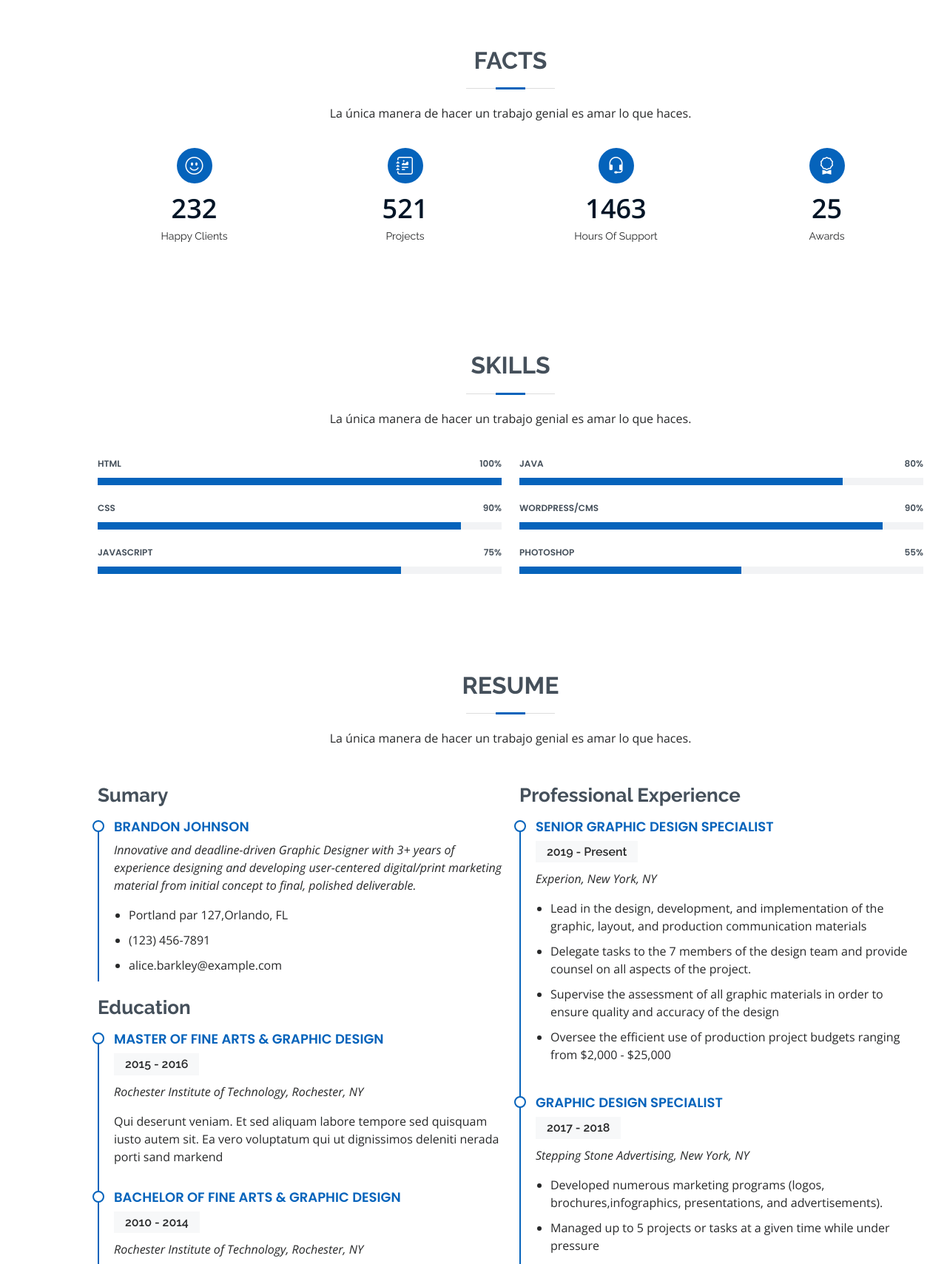
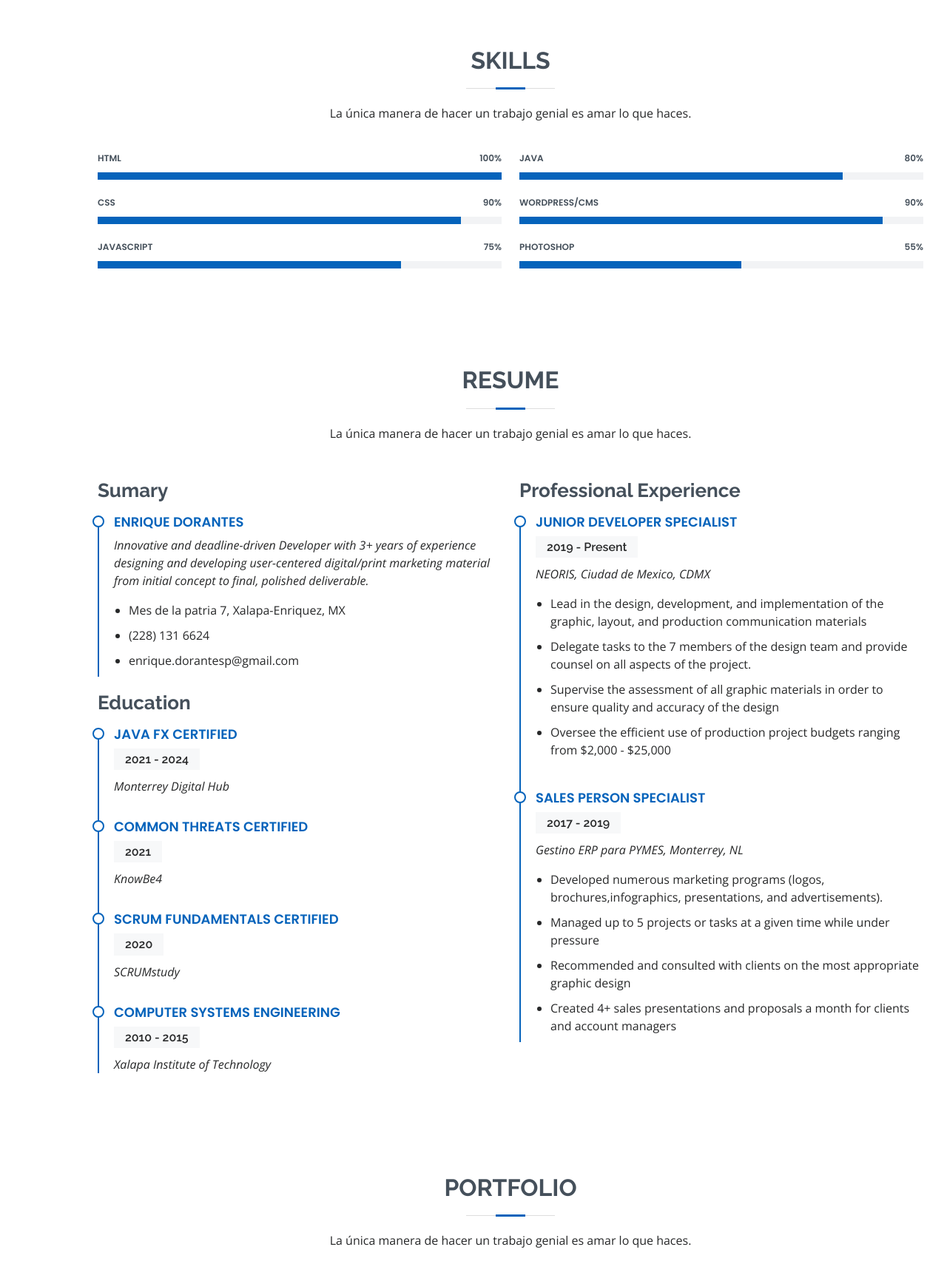
Before and after one commit to enriquedorantesp/MyResume, a plain HTML site: page index.html in a window 1280 px wide. Shown: the part 1481-3190 px from the top of the page at 74% size. Drawn offline with nearby package versions, Linux system fonts and the light colour scheme.

Commit message:
Delete CNAME

```diff
--- a/index.html
+++ b/index.html
@@ -60,7 +60,7 @@
   <section id="hero" class="d-flex flex-column justify-content-center">
     <div class="container" data-aos="zoom-in" data-aos-delay="100">
       <h1>ISC. Enrique Dorantes</h1>
-      <p>I'm <span class="typed" data-typed-items="Designer, Developer, Freelancer, Photographer"></span></p>
+      <p>I'm <span class="typed" data-typed-items="Designer, Developer, Freelancer, Entrepreneur"></span></p>
       <div class="social-links">
         <a href="#" class="twitter"><i class="bx bxl-twitter"></i></a>
         <a href="#" class="facebook"><i class="bx bxl-facebook"></i></a>
@@ -87,22 +87,22 @@
             <img src="src/assets/img/profile-img.jpg" class="img-fluid" alt="">
           </div>
           <div class="col-lg-8 pt-4 pt-lg-0 content">
-            <h3>Developer Java Fullstack &amp; Web Developer.</h3>
+            <h3>Java Fullstack &amp; Web Developer.</h3>
             <p class="fst-italic">
               Think Different.
             </p>
             <div class="row">
               <div class="col-lg-6">
                 <ul>
-                  <li><i class="bi bi-chevron-right"></i> <strong>Birthday:</strong> <span>11 Nov 1988</span></li>
-                  <li><i class="bi bi-chevron-right"></i> <strong>Website:</strong> <span>https://enriquedorantesp.github.io/MyResume/</span></li>
+                  <li><i class="bi bi-chevron-right"></i> <strong>Birthday:</strong> <span>11 November 1988</span></li>
+                  <li><i class="bi bi-chevron-right"></i> <strong>Website:</strong> <span><p><a href="https://enriquedorantesp.github.io/MyResume/">My Resumen</a></p></span></li>
                   <li><i class="bi bi-chevron-right"></i> <strong>Phone:</strong> <span>+52 228 131 6624</span></li>
                   <li><i class="bi bi-chevron-right"></i> <strong>City:</strong> <span>Xalapa, Mexico</span></li>
                 </ul>
               </div>
               <div class="col-lg-6">
                 <ul>
-                  <li><i class="bi bi-chevron-right"></i> <strong>Age:</strong> <span>34</span></li>
+                  <li><i class="bi bi-chevron-right"></i> <strong>Age:</strong> <span>35</span></li>
                   <li><i class="bi bi-chevron-right"></i> <strong>Degree:</strong> <span>Engineer</span></li>
                   <li><i class="bi bi-chevron-right"></i> <strong>Email:</strong>
                     <span>enrique.dorantesp@gmail.com</span>
@@ -111,9 +111,7 @@
                 </ul>
               </div>
             </div>
-            <p>
-              La innovación distingue un líder de un seguidor.
-            </p>
+
           </div>
         </div>
 
@@ -121,56 +119,8 @@
     </section><!-- End About Section -->
 
     <!-- ======= Facts Section ======= -->
-    <section id="facts" class="facts">
-      <div class="container" data-aos="fade-up">
 
-        <div class="section-title">
-          <h2>Facts</h2>
-          <p>La única manera de hacer un trabajo genial es amar lo que haces.</p>
-        </div>
-
-        <div class="row">
-
-          <div class="col-lg-3 col-md-6">
-            <div class="count-box">
-              <i class="bi bi-emoji-smile"></i>
-              <span data-purecounter-start="0" data-purecounter-end="232" data-purecounter-duration="1"
-                class="purecounter"></span>
-              <p>Happy Clients</p>
-            </div>
-          </div>
-
-          <div class="col-lg-3 col-md-6 mt-5 mt-md-0">
-            <div class="count-box">
-              <i class="bi bi-journal-richtext"></i>
-              <span data-purecounter-start="0" data-purecounter-end="521" data-purecounter-duration="1"
-                class="purecounter"></span>
-              <p>Projects</p>
-            </div>
-          </div>
-
-          <div class="col-lg-3 col-md-6 mt-5 mt-lg-0">
-            <div class="count-box">
-              <i class="bi bi-headset"></i>
-              <span data-purecounter-start="0" data-purecounter-end="1463" data-purecounter-duration="1"
-                class="purecounter"></span>
-              <p>Hours Of Support</p>
-            </div>
-          </div>
-
-          <div class="col-lg-3 col-md-6 mt-5 mt-lg-0">
-            <div class="count-box">
-              <i class="bi bi-award"></i>
-              <span data-purecounter-start="0" data-purecounter-end="25" data-purecounter-duration="1"
-                class="purecounter"></span>
-              <p>Awards</p>
-            </div>
-          </div>
-
-        </div>
-
-      </div>
-    </section><!-- End Facts Section -->
+    <!-- End Facts Section -->
 
     <!-- ======= Skills Section ======= -->
     <section id="skills" class="skills section-bg">
@@ -257,40 +207,49 @@
           <div class="col-lg-6">
             <h3 class="resume-title">Sumary</h3>
             <div class="resume-item pb-0">
-              <h4>Brandon Johnson</h4>
-              <p><em>Innovative and deadline-driven Graphic Designer with 3+ years of experience designing and
+              <h4>Enrique Dorantes</h4>
+              <p><em>Innovative and deadline-driven Developer with 3+ years of experience designing and
                   developing user-centered digital/print marketing material from initial concept to final, polished
                   deliverable.</em></p>
               <ul>
-                <li>Portland par 127,Orlando, FL</li>
-                <li>(123) 456-7891</li>
-                <li>alice.barkley@example.com</li>
+                <li>Mes de la patria 7, Xalapa-Enriquez, MX</li>
+                <li>(228) 131 6624</li>
+                <li>enrique.dorantesp@gmail.com</li>
               </ul>
             </div>
 
             <h3 class="resume-title">Education</h3>
             <div class="resume-item">
-              <h4>Master of Fine Arts &amp; Graphic Design</h4>
-              <h5>2015 - 2016</h5>
-              <p><em>Rochester Institute of Technology, Rochester, NY</em></p>
-              <p>Qui deserunt veniam. Et sed aliquam labore tempore sed quisquam iusto autem sit. Ea vero voluptatum qui
-                ut dignissimos deleniti nerada porti sand markend</p>
+              <h4>Java FX Certified</h4>
+              <h5>2021 - 2024</h5>
+              <p><em>Monterrey Digital Hub</em></p>
+              <p> </p>
             </div>
             <div class="resume-item">
-              <h4>Bachelor of Fine Arts &amp; Graphic Design</h4>
-              <h5>2010 - 2014</h5>
-              <p><em>Rochester Institute of Technology, Rochester, NY</em></p>
-              <p>Quia nobis sequi est occaecati aut. Repudiandae et iusto quae reiciendis et quis Eius vel ratione eius
-                unde vitae rerum voluptates asperiores voluptatem Earum molestiae consequatur neque etlon sader mart
-                dila</p>
+              <h4>Common Threats Certified</h4>
+              <h5>2021</h5>
+              <p><em>KnowBe4</em></p>
+              <p> </p>
+            </div>
+            <div class="resume-item">
+              <h4>Scrum Fundamentals Certified</h4>
+              <h5>2020</h5>
+              <p><em>SCRUMstudy</em></p>
+              <p> </p>
+            </div>
+            <div class="resume-item">
+              <h4>Computer Systems Engineering</h4>
+              <h5>2010 - 2015</h5>
+              <p><em>Xalapa Institute of Technology</em></p>
+              <p> </p>
             </div>
           </div>
           <div class="col-lg-6">
             <h3 class="resume-title">Professional Experience</h3>
             <div class="resume-item">
-              <h4>Senior graphic design specialist</h4>
+              <h4>Junior Developer specialist</h4>
               <h5>2019 - Present</h5>
-              <p><em>Experion, New York, NY </em></p>
+              <p><em>NEORIS, Ciudad de Mexico, CDMX </em></p>
               <ul>
                 <li>Lead in the design, development, and implementation of the graphic, layout, and production
                   communication materials</li>
@@ -302,15 +261,15 @@
               </ul>
             </div>
             <div class="resume-item">
-              <h4>Graphic design specialist</h4>
-              <h5>2017 - 2018</h5>
-              <p><em>Stepping Stone Advertising, New York, NY</em></p>
+              <h4>Sales Person specialist</h4>
+              <h5>2017 - 2019</h5>
+              <p><em>Gestino ERP para PYMES, Monterrey, NL</em></p>
               <ul>
                 <li>Developed numerous marketing programs (logos, brochures,infographics, presentations, and
                   advertisements).</li>
                 <li>Managed up to 5 projects or tasks at a given time while under pressure</li>
                 <li>Recommended and consulted with clients on the most appropriate graphic design</li>
-                <li>Created 4+ design presentations and proposals a month for clients and account managers</li>
+                <li>Created 4+ sales presentations and proposals a month for clients and account managers</li>
               </ul>
             </div>
           </div>
```
Also changed, not shown: 1 other file.
